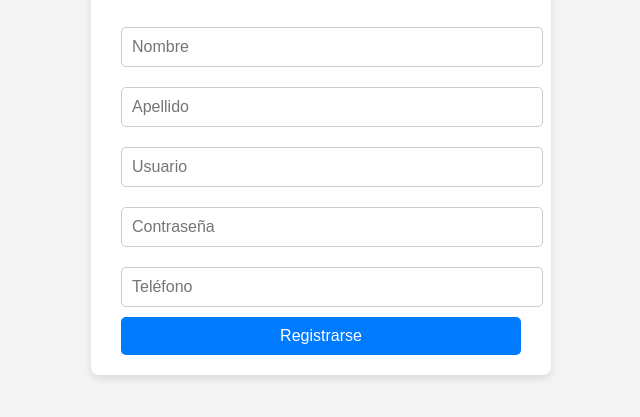
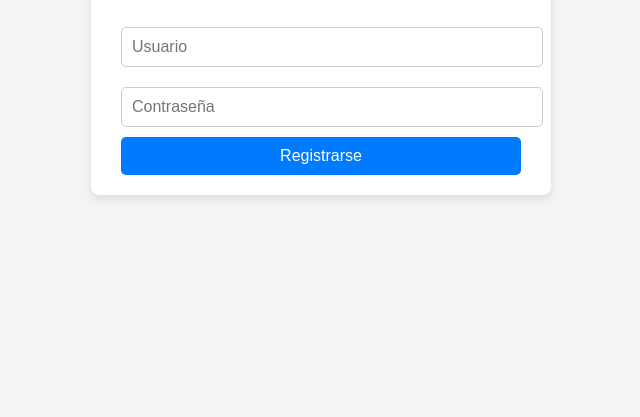
Before and after one commit to nabudev/gympro, a website: page Gimnasio Final/Registro.html in a window 1280 px wide. Shown: the part 127-544 px from the top of the page, without its empty margins (319-959 px from the left). Drawn offline with Linux system fonts and the light colour scheme.

```diff
--- a/Gimnasio Final/Registro.html
+++ b/Gimnasio Final/Registro.html
@@ -9,12 +9,7 @@
 <body>
   <div class="register-container">
     <h1>Registro de Usuario</h1>
-    <form action="registro.php" method="post">
-      <!-- Campo para el nombre -->
-      <input type="text" name="nombre" placeholder="Nombre" required>
-
-      <!-- Campo para el apellido -->
-      <input type="text" name="apellido" placeholder="Apellido" required>
+    <form method="post">
 
       <!-- Campo para el usuario -->
       <input type="text" name="usuario" placeholder="Usuario" required>
@@ -22,8 +17,6 @@
       <!-- Campo para la contraseña -->
       <input type="password" name="contrasena" placeholder="Contraseña" required>
 
-      <!-- Campo para el teléfono -->
-      <input type="tel" name="telefono" placeholder="Teléfono" required>
 
       <!-- Botón para enviar el formulario -->
       <button type="submit">Registrarse</button>
```
Also changed, not shown: Gimnasio Final/package.json (added, +24 -0 lines), server/server.js (added), 3 other files.
